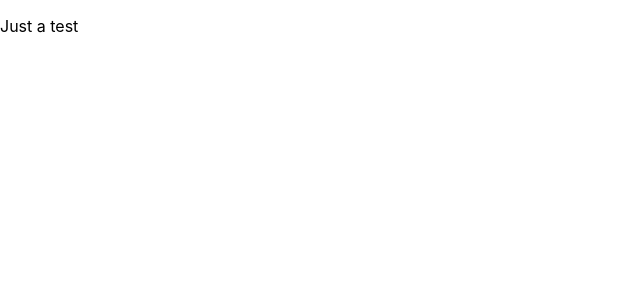
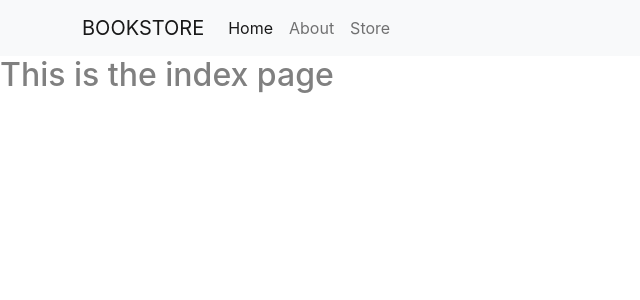
Before and after one commit to ernestizic/weather-app, a React (Create React App) app: page / in a window 1280 px wide. Shown: the top 300 px of the page, without its empty margins (0-640 px from the left). Built offline with nearby package versions, Linux system fonts and the light colour scheme.

Commit message:
update to app

```diff
--- a/package.json
+++ b/package.json
@@ -6,8 +6,10 @@
     "@testing-library/jest-dom": "^5.11.9",
     "@testing-library/react": "^11.2.5",
     "@testing-library/user-event": "^12.8.1",
+    "axios": "^0.21.1",
     "react": "^17.0.1",
     "react-dom": "^17.0.1",
+    "react-router-dom": "^5.2.0",
     "react-scripts": "4.0.3",
     "web-vitals": "^1.1.0"
   },
--- a/public/index.html
+++ b/public/index.html
@@ -1,6 +1,11 @@
 <!DOCTYPE html>
 <html lang="en">
   <head>
+    <!-- CSS only -->
+    <link href="https://cdn.jsdelivr.net/npm/bootstrap@5.0.0-beta2/dist/css/bootstrap.min.css" rel="stylesheet" integrity="sha384-BmbxuPwQa2lc/FVzBcNJ7UAyJxM6wuqIj61tLrc4wSX0szH/Ev+nYRRuWlolflfl" crossorigin="anonymous">
+    <!-- JavaScript Bundle with Popper -->
+    <script src="https://cdn.jsdelivr.net/npm/bootstrap@5.0.0-beta2/dist/js/bootstrap.bundle.min.js" integrity="sha384-b5kHyXgcpbZJO/tY9Ul7kGkf1S0CWuKcCD38l8YkeH8z8QjE0GmW1gYU5S9FOnJ0" crossorigin="anonymous"></script>
+
     <meta charset="utf-8" />
     <link rel="icon" href="%PUBLIC_URL%/favicon.ico" />
     <meta name="viewport" content="width=device-width, initial-scale=1" />
--- a/src/App.js
+++ b/src/App.js
@@ -1,10 +1,23 @@
+import { BrowserRouter, Route, Switch } from "react-router-dom";
+import Navbar from "./components/ui/Navbar";
+import IndexPage from './components/pages/IndexPage';
+import AboutPage from './components/pages/AboutPage';
+import StorePage from './components/pages/StorePage';
 
 
 function App() {
   return (
-    <div className="App">
-      <p>Just a test</p>
-    </div>
+    <BrowserRouter>
+      <div className="App">
+        <Navbar />
+
+        <Switch>
+          <Route exact path="/" component={IndexPage} />
+          <Route path="/about" component={AboutPage} />
+          <Route path="/store" component={StorePage} />
+        </Switch>
+      </div>
+    </BrowserRouter>
   );
 }
 
--- /dev/null
+++ b/src/components/books/BookGrid.js
@@ -0,0 +1,26 @@
+import React, { useContext } from 'react';
+import { BookContext } from '../../contexts/BookContext';
+import BookItem from './BookItem';
+
+const BookGrid = () => {
+    const {books, isLoading} = useContext(BookContext);
+
+    let bookGrid = isLoading ? (
+        <h3>Fetching items from store</h3>
+    ) : (
+        <div className="container">
+            <div className="row">
+                {books.map((book)=> (
+                    <BookItem key={book.id} book={book} />
+                ))}
+            </div>
+        </div>
+    )
+    return (
+        <div>
+            {bookGrid}
+        </div>
+     );
+}
+
+export default BookGrid;
--- /dev/null
+++ b/src/components/books/BookItem.js
@@ -0,0 +1,11 @@
+import React from 'react';
+
+const BookItem = (props) => {
+    return (
+        <div className="col-lg-3">
+            <p>{props.book.id}</p>
+        </div>
+     );
+}
+
+export default BookItem;
--- /dev/null
+++ b/src/components/pages/AboutPage.js
@@ -0,0 +1,11 @@
+import React from 'react';
+
+const AboutPage = () => {
+    return (
+        <div>
+            <p>This is the about page</p>
+        </div>
+     );
+}
+
+export default AboutPage;
--- /dev/null
+++ b/src/components/pages/IndexPage.js
@@ -0,0 +1,11 @@
+import React from 'react';
+
+const IndexPage = () => {
+    return (
+        <div>
+            <h2>This is the index page</h2>
+        </div>
+     );
+}
+
+export default IndexPage;
--- /dev/null
+++ b/src/components/pages/StorePage.js
@@ -0,0 +1,15 @@
+import React from 'react';
+import BookContextProvider from '../../contexts/BookContext';
+import BookGrid from '../books/BookGrid';
+
+const StorePage = () => {
+    return (
+        <div>
+            <BookContextProvider>
+                <BookGrid />
+            </BookContextProvider>
+        </div>
+     );
+}
+
+export default StorePage;
--- /dev/null
+++ b/src/components/ui/Navbar.js
@@ -0,0 +1,31 @@
+import React from 'react';
+import { Link } from 'react-router-dom';
+
+const Navbar = () => {
+    return (
+        <nav className="navbar navbar-expand-lg navbar-light bg-light">
+            <div className="container">
+                <Link className="navbar-brand" to="/"> BOOKSTORE </Link>
+                <button className="navbar-toggler" type="button" data-bs-toggle="collapse" data-bs-target="#navbarNav" aria-controls="navbarNav" aria-expanded="false" aria-label="Toggle navigation">
+                    <span className="navbar-toggler-icon"></span>
+                </button>
+
+                <div className="collapse navbar-collapse" id="navbarNav">
+                    <ul className="navbar-nav">
+                        <li className="nav-item">
+                            <Link className="nav-link active" aria-current="page" to="/">Home</Link>
+                        </li>
+                        <li className="nav-item">
+                            <Link className="nav-link" to="/about"> About </Link>
+                        </li>
+                        <li className="nav-item">
+                            <Link className="nav-link" to="/store"> Store </Link>
+                        </li>
+                    </ul>
+                </div>
+            </div>
+        </nav>
+     );
+}
+
+export default Navbar;
--- a/src/contexts/BookContext.js
+++ b/src/contexts/BookContext.js
@@ -0,0 +1,28 @@
+import React, {createContext, useState, useEffect} from 'react';
+import axios from 'axios';
+
+export const BookContext = createContext();
+
+const BookContextProvider =(props)=> {
+    const [books, setBooks] = useState([]);
+    const [isLoading, setIsLoading] = useState(true);
+
+    useEffect(() => {
+        const fetchItems = async ()=> {
+            const result = await axios.get('https://api.itbook.store/')
+            console.log(result.data);
+            //setBooks(result.data)
+            //setIsLoading(false)
+        }
+
+        fetchItems();
+    }, [])
+
+    return (
+        <BookContext.Provider value={{books, isLoading}}>
+            {props.children}
+        </BookContext.Provider>
+    )
+}
+
+export default BookContextProvider;
--- a/src/index.css
+++ b/src/index.css
@@ -5,6 +5,7 @@ body {
     sans-serif;
   -webkit-font-smoothing: antialiased;
   -moz-osx-font-smoothing: grayscale;
+  color: grey;
 }
 
 code {
```
Also changed, not shown: 1 other file (tests, documents, lock files or other folders).
